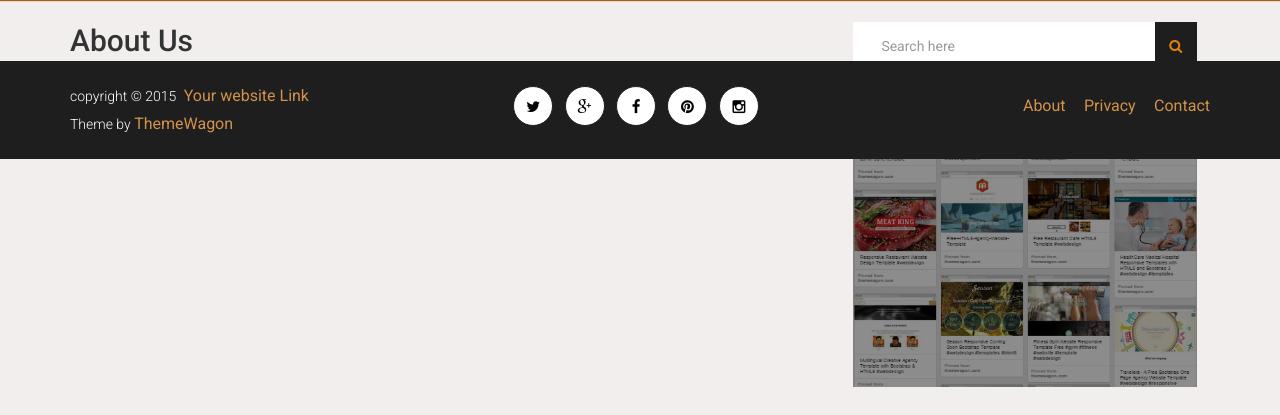
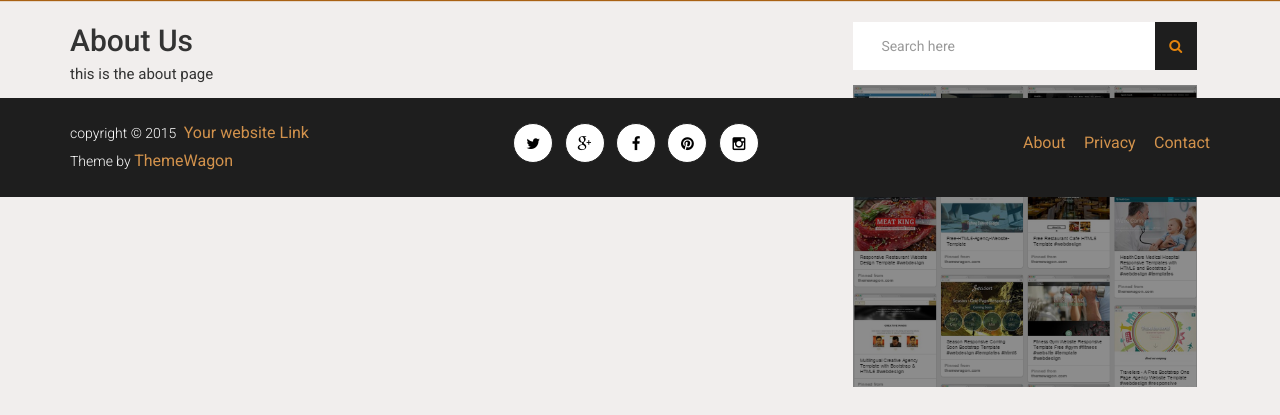
Before and after one commit to shailendra-sahu-43/Blog_Project, a Django app: page /about in a window 1280 px wide. Shown: the part 50-465 px from the top of the page. Run offline with Django 5.2, Linux system fonts and the light colour scheme; some libraries are stand-ins or nearby versions.

Commit message:
new meggege

```diff
--- a/ecommerceapp/templates/about.html
+++ b/ecommerceapp/templates/about.html
@@ -13,7 +13,7 @@
 
 
 
-
+                            <p> this is the about page </p>
 
 
                         </article> <!-- /.blog-item -->
```
